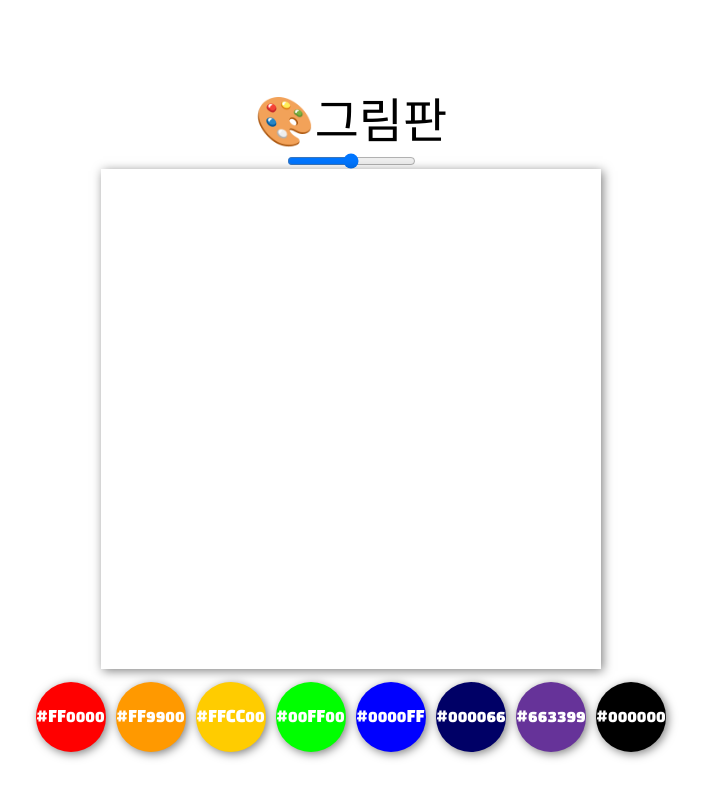
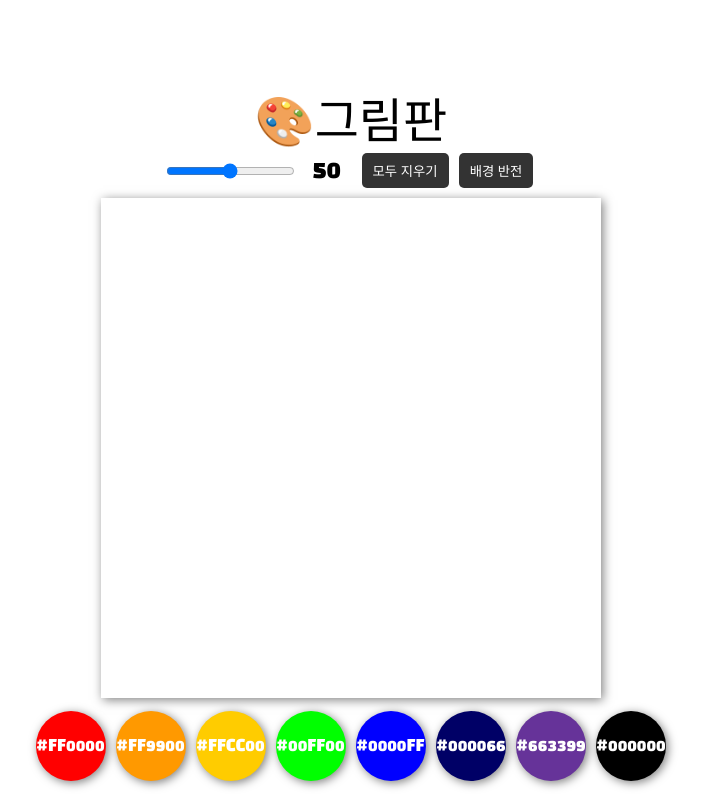
Before and after one commit to dnr14/paintbrush, a plain HTML site: page index.html in a window 1280 px wide. Shown: the whole page, without its empty margins (289-994 px from the left). Drawn offline with nearby package versions, Linux system fonts and the light colour scheme.

Commit message:
기능 추가

```diff
--- a/index.html
+++ b/index.html
@@ -17,8 +17,12 @@
 <body>
   <div id="root">
     <div id="title">🎨그림판</div>
-    <input type="range" min="0" max="100" lang="1" id="input" style="display: block; margin: auto;">
-    <span id="value"></span>
+    <div id="size">
+      <input type="range" min="0" max="100" lang="1" id="input">
+      <span id="value">0</span>
+      <button id="btn">모두 지우기</button>
+      <button id="back">배경 반전</button>
+    </div>
   </div>
 </body>
 
--- a/js/main.js
+++ b/js/main.js
@@ -1,17 +1,28 @@
+
 class Paintbrush {
   constructor() {
     this.$root = document.getElementById('root');
+    this.$input = document.getElementById('input');
+    this.$value = document.getElementById('value');
+    this.$btn = document.getElementById('btn');
+    this.$back = document.getElementById('back');
 
-    this.v = 10;
     this.COLOR_ARRAY = ["#FF0000", "#FF9900", "#FFCC00", "#00FF00", "#0000FF", "#000066", "#663399", "#000000"];
+    this.CANVAS_BACKGROUND_COLOR = '#ffffff';
+
     this.isRender = false;
+    this.flag = false;
+    this.brushSize = 10;
+
     this.init();
   }
 
   init() {
+    this.$value.textContent = this.$input.value;
+    this.brushSize = this.$input.value;
     this.setCanvas();
+    this.createColorTable();
     this.eventHandler();
-    this.createColorTable();
   }
 
   setCanvas() {
@@ -47,41 +58,30 @@ class Paintbrush {
     if (!this.isRender) return;
     const { offsetX, offsetY } = e;
     this.ctx.beginPath();
-    this.ctx.arc(offsetX, offsetY, this.v, 0, Math.PI * 2, true);
+    this.ctx.arc(offsetX, offsetY, this.brushSize, 0, Math.PI * 2, true);
     this.ctx.fill();
   }
 
   eventHandler() {
-    this.canvas.addEventListener('mousemove', this.optimizeAnimation(this.render));
+    this.canvas.addEventListener('mousemove', this.render);
     this.canvas.addEventListener('mouseup', this.canvasMouseupEvent);
     this.canvas.addEventListener('mousedown', this.canvasMouseupEvent);
-    document.getElementById('input').addEventListener('mouseup', (e) => {
-      const { currentTarget } = e;
-      const { value } = currentTarget;
-      this.v = value;
-      document.getElementById('value').textContent = value;
-    });
-    // this.canvas.addEventListener('mousedown', this.canvasMouseupEvent);
+    this.canvas.addEventListener('mousedown', this.canvasMouseupEvent);
+    this.$input.addEventListener('mousedown', this.setFlagReversal);
+    this.$input.addEventListener('mouseup', this.setFlagReversal);
+    this.$input.addEventListener('mousemove', this.movingRangeChange);
+    this.$input.addEventListener('click', this.clickRangeChange);
+    this.$btn.addEventListener('click', this.canvasClear);
+    this.$back.addEventListener('click', this.setBackgroundColorReversal);
+  }
+
+  setFlagReversal = () => {
+    this.flag = !this.flag;
   }
 
   canvasMouseupEvent = (e) => {
     this.isRender = !this.isRender;
     this.render(e);
-  }
-
-  // 1초에 최대 60번 실행
-  // 60 프레임
-  optimizeAnimation = (callback) => {
-    let ticking = false;
-    return (e) => {
-      if (!ticking) {
-        ticking = true;
-        requestAnimationFrame(() => {
-          callback(e);
-          ticking = false;
-        });
-      }
-    };
   }
 
   createColorTable() {
@@ -129,21 +129,47 @@ class Paintbrush {
     this.setCanvasFillStyle(color);
   }
 
-  clear = () => {
+  canvasClear = () => {
     const { width } = this.ctx.canvas;
     const { height } = this.ctx.canvas;
-    this.ctx.fillStyle = `#fff`;
+    this.ctx.fillStyle = this.CANVAS_BACKGROUND_COLOR;
     this.ctx.fillRect(0, 0, width, height);
-    this.ctx.fillStyle = `#000`;
+    this.setDefaultColor();
   }
-  /*
-   블랙 배경에 흰색 선
-   붓 크기 결정
-   캔버스 크기 결정
-   지우개
 
 
-  */
+  movingRangeChange = (e) => {
+    if (!this.flag) return;
+    const { currentTarget } = e;
+    const { value } = currentTarget;
+    this.$value.textContent = value;
+    this.brushSize = value;
+  }
+  clickRangeChange = (e) => {
+    if (this.flag) return;
+    const { currentTarget } = e;
+    const { value } = currentTarget;
+    this.$value.textContent = value;
+    this.brushSize = value;
+  }
+
+  setDefaultColor() {
+    this.CANVAS_BACKGROUND_COLOR === '#ffffff'
+      ? this.ctx.fillStyle = '#000000'
+      : this.ctx.fillStyle = '#ffffff';
+  }
+  setBackgroundColorReversal = () => {
+    const { width } = this.ctx.canvas;
+    const { height } = this.ctx.canvas;
+
+    this.CANVAS_BACKGROUND_COLOR === '#ffffff'
+      ? this.CANVAS_BACKGROUND_COLOR = '#000000'
+      : this.CANVAS_BACKGROUND_COLOR = '#ffffff'
+
+    this.ctx.fillStyle = this.CANVAS_BACKGROUND_COLOR;
+    this.ctx.fillRect(0, 0, width, height);
+    this.setDefaultColor();
+  }
 
 }
 
--- /dev/null
+++ b/scss/main.scss
@@ -0,0 +1,53 @@
+body {
+  font-family: "Black Han Sans", sans-serif;
+  margin: 0;
+}
+
+#title {
+  font-size: 3rem;
+  margin-bottom: 5px;
+  white-space: nowrap;
+}
+
+#root {
+  max-width: 760px;
+  margin: auto;
+  margin-top: 100px;
+  text-align: center;
+}
+#input {
+  display: inline-block;
+}
+
+#value {
+  margin: 0 5px;
+  font-size: 1.5rem;
+  width: 50px;
+}
+
+#size {
+  margin-bottom: 10px;
+  display: flex;
+  align-items: center;
+  justify-content: center;
+}
+
+#btn,
+#back {
+  border: none;
+  margin: 0 5px;
+  padding: 5px 10px;
+  background-color: #333;
+  color: #fff;
+  cursor: pointer;
+  border-radius: 5px;
+  height: 35px;
+  border: 1px solid transparent;
+}
+
+#btn:hover,
+#back:hover {
+  background-color: #fff;
+  color: #333;
+  border: 1px solid #333;
+}
```
Also changed, not shown: css/main.css.
